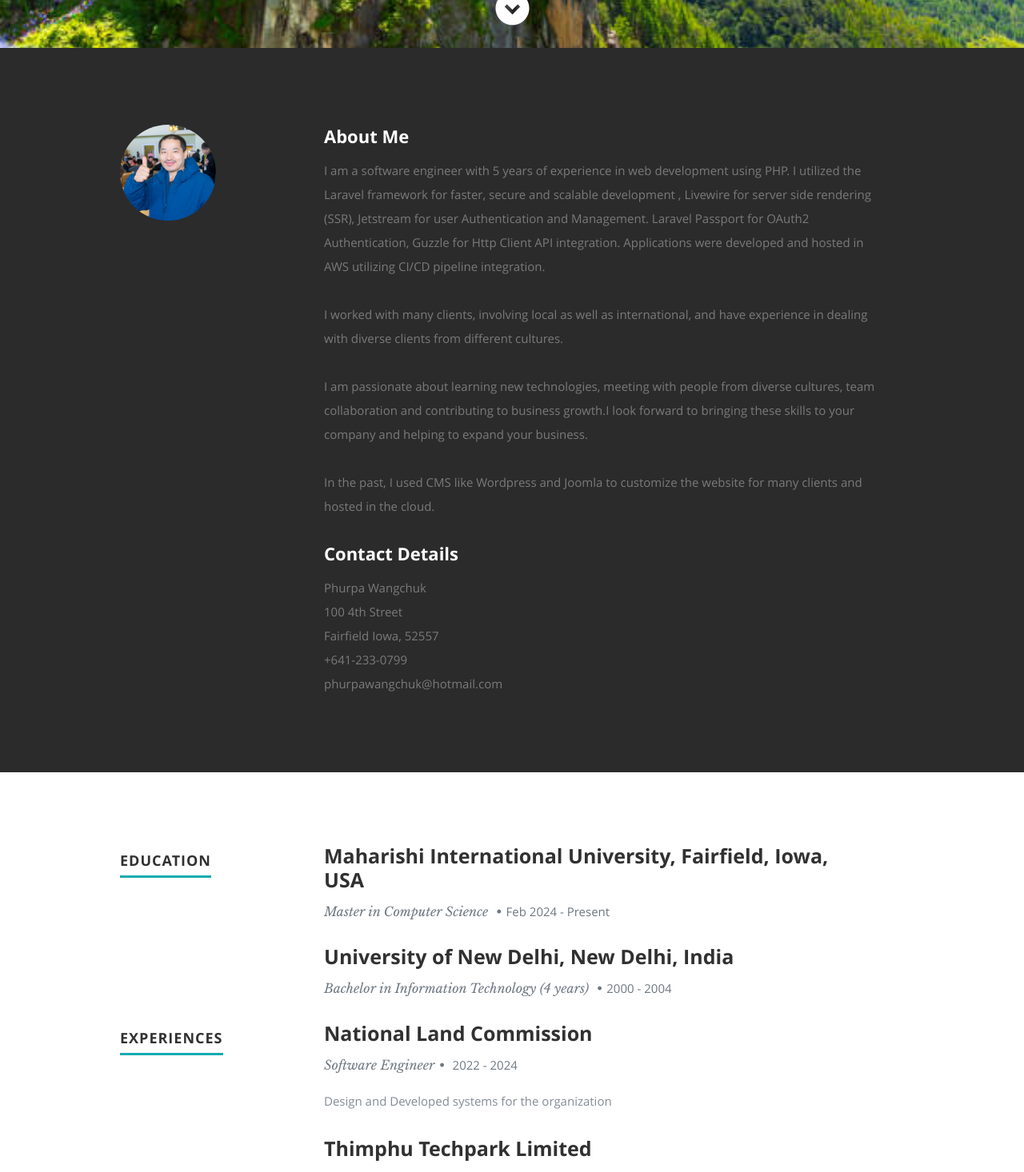
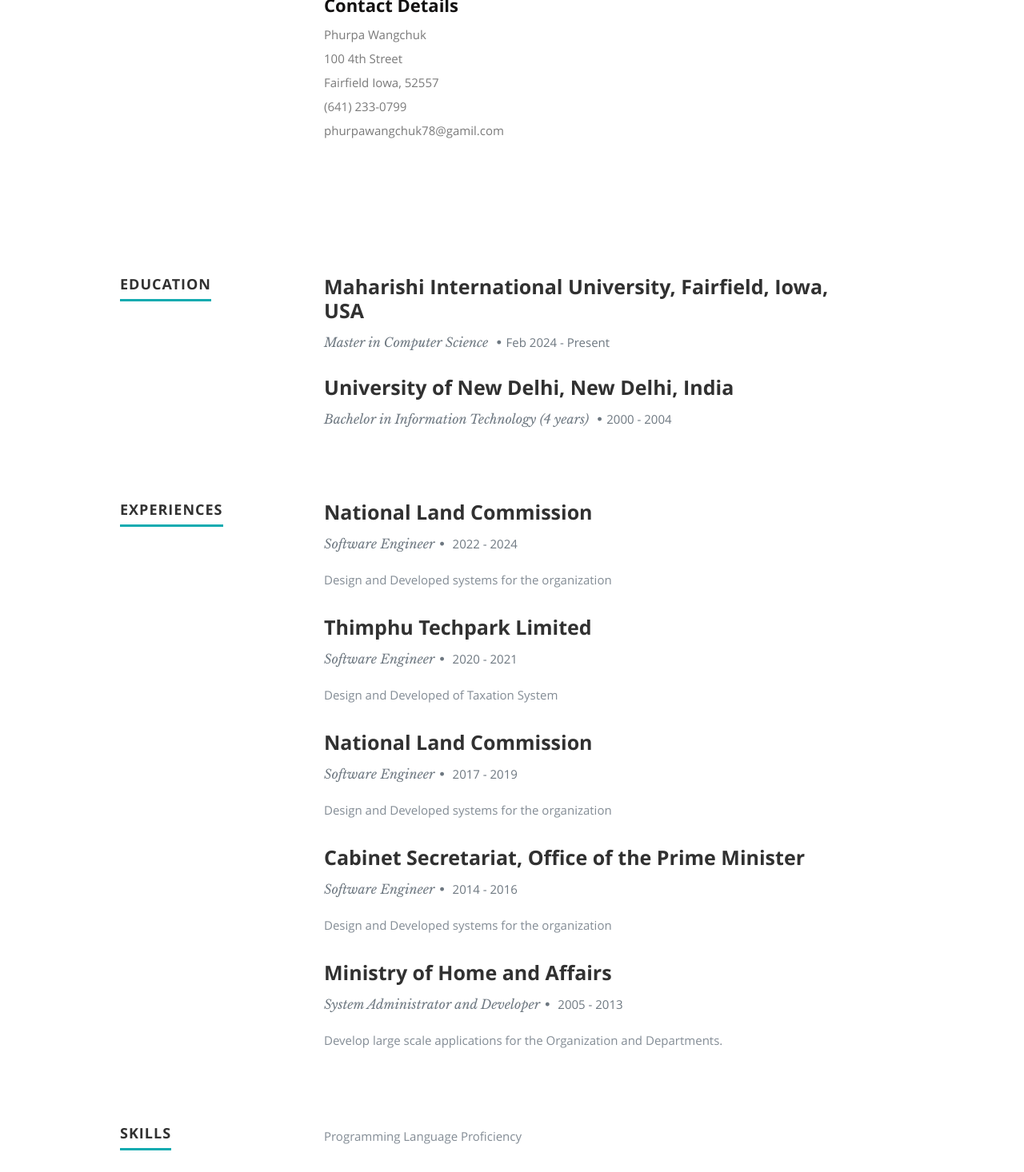
Before and after one commit to phurpawangchuk/homePage, a React (Create React App) app: page / in a window 1280 px wide. Shown: the part 740-2206 px from the top of the page at 80% size. Built offline with nearby package versions, Linux system fonts and the light colour scheme.

Commit message:
wip:Profile updated

```diff
--- a/public/css/layout.css
+++ b/public/css/layout.css
@@ -32,12 +32,12 @@
 
 header {
    position: relative;
-   height: 800px;
+   /* height: 800px;
    min-height: 500px;
    width: 100%;
    background: #161415 url(../images/header-background.jpg) no-repeat top center;
    background-size: cover !important;
-   -webkit-background-size: cover !important;
+   -webkit-background-size: cover !important; */
    text-align: center;
    overflow: hidden;
 }
@@ -219,26 +219,24 @@
 /* ------------------------------------------------------------------ */
 
 #about {
-   background: #2B2B2B;
+   background: #fff;
    padding-top: 96px;
    padding-bottom: 66px;
    overflow: hidden;
 }
 
+#address {
+   background: #fff;
+}
+
 #about a,
 #about a:visited {
-   color: #fff;
-}
-
-#about a:hover,
-#about a:focus {
-   color: #11ABB0;
+   color: #131111;
 }
 
 #about h2 {
    font: 22px/30px 'opensans-bold', sans-serif;
-   color: #fff;
-   margin-bottom: 12px;
+   color: #131111;
 }
 
 #about p {
@@ -254,31 +252,12 @@
 }
 
 #about .contact-details {
-   width: 41.66667%;
-}
-
-#about .download {
-   width: 58.33333%;
-   padding-top: 6px;
+   width: 50.66667%;
+   background: #fff;
 }
 
 #about .main-col {
    padding-right: 5%;
-}
-
-#about .download .button {
-   margin-top: 6px;
-   background: #444;
-}
-
-#about .download .button:hover {
-   background: #fff;
-   color: #2B2B2B;
-}
-
-#about .download .button i {
-   margin-right: 15px;
-   font-size: 20px;
 }
 
 
@@ -288,8 +267,8 @@
 
 #education {
    background: #fff;
-   padding-top: 90px;
-   padding-bottom: 72px;
+   padding-top: 10px;
+   padding-bottom: 30px;
    overflow: hidden;
 }
 
@@ -324,13 +303,6 @@
 
 #education .main-col {
    padding-right: 10%;
-}
-
-.education1,
-.work1 {
-   margin-bottom: 48px;
-   padding-bottom: 24px;
-   border-bottom: 1px solid #E8E8E8;
 }
 
 #education .info {
--- a/public/resumeData.json
+++ b/public/resumeData.json
@@ -4,12 +4,12 @@
     "occupation": "Software Developer",
     "description": "I enjoy coding and learning new technology.",
     "image": "profilepicture.jpeg",
-    "bio": "I am a software engineer with 5 years of experience in web development using PHP. I utilized the Laravel framework for faster, secure and scalable development , Livewire for server side rendering (SSR), Jetstream for user Authentication and Management. Laravel Passport for OAuth2 Authentication, Guzzle for Http Client API integration. Applications were developed and hosted in AWS utilizing CI/CD pipeline integration.<br><br>I worked with many clients, involving local as well as international, and have experience in dealing with diverse clients from different cultures.<br><br>I am passionate about learning new technologies, meeting with people from diverse cultures, team collaboration and contributing to business growth.I look forward to bringing these skills to your company and helping to expand your business.<br><br>In the past, I used CMS like Wordpress and Joomla to customize the website for many clients and hosted in the cloud.",
+    "bio": "I am a software engineer with 5 years of experience in web development using PHP. I utilized the Laravel framework for faster, secure and scalable development , Livewire, Jetstream for user Authentication and Management. Laravel Passport for OAuth2 Authentication, Guzzle for Http Client API integration. Applications were developed and hosted in AWS utilizing CI/CD pipeline integration.<br><br>I worked with many clients, involving local as well as international, and have experience in dealing with diverse clients from different cultures.<br><br>I am passionate about learning new technologies, meeting with people from diverse cultures, team collaboration and contributing to business growth.I look forward to bringing these skills to your company and helping to expand your business.<br><br>In the past, I used CMS like Wordpress and Joomla to customize the website for many clients and hosted in the cloud.",
     "website": "https://phurpawangchuk.github.io/",
     "resumedownload": "https://www.linkedin.com/in/phurpa-wangchuk-25873787/",
     "contactmessage": "Hi...Get in touch with me and let's create an awesome project together!",
-    "email": "phurpawangchuk@hotmail.com",
-    "phone": "+641-233-0799",
+    "email": "phurpawangchuk78@gamil.com",
+    "phone": "(641) 233-0799",
     "address": {
       "street": "100 4th Street",
       "city": "Fairfield",
@@ -18,36 +18,26 @@
     },
     "social": [
       {
-        "name": "youtube",
-        "url": "https://www.youtube.com/channel/UCejzRZ1WDAIYsQInUKvpG0Q",
-        "className": "fa fa-youtube"
-      },
-      {
         "name": "facebook",
-        "url": "https://www.facebook.com/dannanthony.astillero/",
+        "url": "https://www.facebook.com/phurpa.wangchuk.7",
         "className": "fa fa-facebook"
       },
       {
         "name": "linkedin",
-        "url": "https://www.linkedin.com/in/dajakmpm/",
+        "url": "https://www.linkedin.com/in/phurpa-wangchuk-25873787/",
         "className": "fa fa-linkedin"
       },
       {
-        "name": "instagram",
-        "url": "https://www.instagram.com/dajakmpm/",
-        "className": "fa fa-instagram"
-      },
-      {
         "name": "github",
-        "url": "https://github.com/DAJAKMPM",
+        "url": "https://github.com/phurpawangchuk",
         "className": "fa fa-github"
       }
     ]
   },
   "contact": {
     "contactmessage": "Get in touch with me and let's create an awesome project together!",
-    "email": "phurpawangchuk@hotmail.com",
-    "phone": "+641-233-0799",
+    "email": "phurpawangchuk78@gmail.com",
+    "phone": "(641) 233-0799",
     "address": {
       "street": "100 4th Street",
       "city": "Fairfield",
@@ -92,7 +82,7 @@
       {
         "company": "Cabinet Secretariat, Office of the Prime Minister",
         "title": "Software Engineer",
-        "years": "2014 - Dec 2016",
+        "years": "2014 - 2016",
         "description": "Design and Developed systems for the organization"
       },
       {
@@ -104,36 +94,8 @@
     ],
     "skills": [
       {
-        "name": "React",
-        "level": "50%"
-      },
-      {
-        "name": "Express",
-        "level": "65%"
-      },
-      {
-        "name": "Typescript",
-        "level": "60%"
-      },
-      {
         "name": "Php",
-        "level": "80%"
-      },
-      {
-        "name": "Git",
-        "level": "60%"
-      },
-      {
-        "name": "NodeJs",
-        "level": "60%"
-      },
-      {
-        "name": "JavaScript",
-        "level": "60%"
-      },
-      {
-        "name": "Angular",
-        "level": "70%"
+        "level": "100%"
       },
       {
         "name": "Laravel",
@@ -154,39 +116,67 @@
       {
         "name": "Joomla",
         "level": "100%"
+      },
+      {
+        "name": "React",
+        "level": "60%"
+      },
+      {
+        "name": "Express",
+        "level": "60%"
+      },
+      {
+        "name": "Typescript",
+        "level": "60%"
+      },
+      {
+        "name": "Git",
+        "level": "60%"
+      },
+      {
+        "name": "NodeJs",
+        "level": "60%"
+      },
+      {
+        "name": "JavaScript",
+        "level": "60%"
+      },
+      {
+        "name": "Angular",
+        "level": "60%"
       }
     ],
     "databases": [
       {
         "name": "MySQL",
+        "level": "100%"
+      },
+      {
+        "name": "MS SQL",
+        "level": "100%"
+      },
+      {
+        "name": "MongoDB",
         "level": "80%"
       },
       {
-        "name": "MS SQL",
+        "name": "PostgreSQL",
+        "level": "80%"
+      },
+      {
+        "name": "Firebase",
         "level": "70%"
       },
       {
-        "name": "MongoDB",
-        "level": "60%"
-      },
-      {
-        "name": "PostgreSQL",
-        "level": "60%"
-      },
-      {
-        "name": "Firebase",
-        "level": "60%"
-      },
-      {
         "name": "SqlLite",
-        "level": "60%"
+        "level": "70%"
       }
     ]
   },
   "portfolio": {
     "projects": [
       {
-        "title": "Online Land Transaction System (PHP)",
+        "title": "Land Administration System (PHP)",
         "category": "Online System",
         "image": "esakor.png",
         "url": "https://esakor.nlcs.gov.bt"
@@ -210,12 +200,6 @@
         "url": "https://immi.gov.bt/home/"
       },
       {
-        "title": "G2C Services",
-        "category": "H2C System",
-        "image": "payment.png",
-        "url": "https://www.citizenservices.gov.bt/G2CPaymentAggregator/redirect.html?param=makepayment"
-      },
-      {
         "title": "Bhutan Virtual Travel",
         "category": "Travel AGency",
         "image": "vt.png",
@@ -228,17 +212,5 @@
         "url": "https://bhutan-textiles.com/"
       }
     ]
-  },
-  "testimonials": {
-    "testimonials": [
-      {
-        "text": "Very proficient in any JavaScript Technology. Exhibits a contagious positive attitude towards learning new technologies on becoming a better full-stack developer.",
-        "user": "Alexandros Pappas"
-      },
-      {
-        "text": "It is an honor working with him through his proactiveness, ability to get things done, technically capability is very good, excellent work attitude and ethics. He is one of a kind.",
-        "user": "Jose II De Vera"
-      }
-    ]
   }
 }
--- a/src/App.css
+++ b/src/App.css
@@ -3,3 +3,7 @@
   border-radius: 5px;
   padding: 20px;
 }
+
+.bg-white {
+  background-color: red;
+}
--- a/src/App.js
+++ b/src/App.js
@@ -4,9 +4,6 @@
 import Footer from "./Components/Footer";
 import About from "./Components/About";
 import Resume from "./Components/Resume";
-import Contact from "./Components/Contact";
-import Testimonials from "./Components/Testimonials";
-import Portfolio from "./Components/Portfolio";
 
 import "./App.css";
 
@@ -28,9 +25,6 @@
           <Header data={resumeData.main} />
           <About data={resumeData.main} />
           <Resume data={resumeData.resume} />
-          <Portfolio data={resumeData.portfolio} />
-          <Testimonials data={resumeData.testimonials} />
-          <Contact data={resumeData.contact} />
           <Footer data={resumeData.main} />
         </>
       ) : (
--- a/src/Components/About.js
+++ b/src/Components/About.js
@@ -11,7 +11,6 @@
     var zip = data.address.zip;
     var phone = data.phone;
     var email = data.email;
-    var resumeDownload = data.resumedownload;
   }
 
   return (
@@ -26,12 +25,13 @@
         </div>
         <div className="nine columns main-col">
           <h2>About Me</h2>
+          <p dangerouslySetInnerHTML={{ __html: bio }}></p>
+        </div>
 
-          <p dangerouslySetInnerHTML={{ __html: bio }}></p>
-          <div className="row">
-            <div className="columns contact-details">
+        <div id="contactme" className="nine columns">
+          <div className="row"><br></br><br></br></div>
           <h2>Contact Details</h2>
-              <p className="address">
+          <p className="">
             <span>{name}</span>
             <br />
             <span>
@@ -45,17 +45,8 @@
             <span>{email}</span>
           </p>
         </div>
-            {/* <div className="columns download">
-              <p>
-                <a href={resumeDownload} className="button">
-                  <i className="fa fa-download"></i>Download Resume
-                </a>
-              </p>
-            </div> */}
       </div>
-        </div>
-      </div>
-    </section>
+    </section >
   );
 };
 
--- a/src/Components/Contact.js
+++ /dev/null
@@ -1,66 +0,0 @@
-import React, { useState } from "react";
-
-const Contact = ({ data }) => {
-  const [name, setName] = useState("");
-  const [email, setEmail] = useState("");
-  const [subject, setSubject] = useState("");
-  const [message, setMessage] = useState("");
-
-  if (data) {
-    var contactName = data.name;
-    var street = data.address.street;
-    var city = data.address.city;
-    var state = data.address.state;
-    var zip = data.address.zip;
-    var phone = data.phone;
-    var contactEmail = data.email;
-    var contactMessage = data.contactmessage;
-  }
-
-  const submitForm = () => {
-    window.open(
-      `mailto:${contactEmail}?subject=${encodeURIComponent(
-        subject
-      )}&body=${encodeURIComponent(name)} (${encodeURIComponent(
-        email
-      )}): ${encodeURIComponent(message)}`
-    );
-  };
-
-  return (
-    <section id="contact">
-      <div className="row section-head">
-        <div className="two columns header-col">
-          <h1>
-            <span>Get In Touch.</span>
-          </h1>
-        </div>
-
-        <div className="ten columns">
-          <p className="lead">{contactMessage}</p>
-        </div>
-      </div>
-
-      <div className="row">
-        <aside className="four columns footer-widgets">
-          <div className="widget widget_contact">
-            <h4>Address and Phone</h4>
-            <p className="address">
-              {contactName}
-              <br />
-              {contactEmail}
-              <br />
-              <br />
-              {street} <br />
-              {city}, {state} {zip}
-              <br />
-              <span>{phone}</span>
-            </p>
-          </div>
-        </aside>
-      </div>
-    </section>
-  );
-};
-
-export default Contact;
--- a/src/Components/Resume.js
+++ b/src/Components/Resume.js
@@ -51,8 +51,9 @@
   return (
     <div>
       <section id="education">
-        <div className="row education">
-          <div className="three columns header-col">
+        <div className="row"><br></br><br></br></div>
+        <div className="row">
+          <div className="three columns">
             <h1>
               <span>Education</span>
             </h1>
@@ -65,10 +66,12 @@
           </div>
         </div>
 
-        <div id="experiences" className="row education">
-          <div className="three columns header-col">
+
+        <div className="row" id="experiences">
+          <div className="row"><br></br><br></br></div>
+          <div className="three columns">
             <h1>
-              <span> Experiences</span>
+              <span>Experiences</span>
             </h1>
           </div>
 
@@ -79,8 +82,11 @@
           </div>
         </div>
 
-        <div id="skill" className="row education">
-          <div className="three columns header-col">
+        <div id="skill">
+          <div className="row"><br></br><br></br></div>
+
+          <div className="row">
+            <div className="three columns">
               <h1>
                 <span>Skills</span>
               </h1>
@@ -94,9 +100,10 @@
               </div>
             </div>
           </div>
+        </div>
 
-        <div className="row skill">
-          <div className="three columns header-col">
+        <div className="row">
+          <div className="three columns">
             <h1>
               <span>Databases</span>
             </h1>
@@ -110,8 +117,8 @@
             </div>
           </div>
         </div>
-      </section>
-    </div>
+      </section >
+    </div >
   );
 };
 
--- a/src/Components/Testimonials.js
+++ b/src/Components/Testimonials.js
@@ -5,10 +5,7 @@
     var testimonials = data.testimonials.map(function (testimonials) {
       return (
         <li key={testimonials.user}>
-          <blockquote>
-            <p>{testimonials.text}</p>
-            <cite>{testimonials.user}</cite>
-          </blockquote>
+
         </li>
       );
     });
```
Also changed, not shown: src/Components/Header.js (+2 -25 lines), src/Components/Portfolio.js (+3 -6 lines), 19 other files (tests, documents, lock files or other folders). Lines whose indentation alone changed are shown as unchanged.
